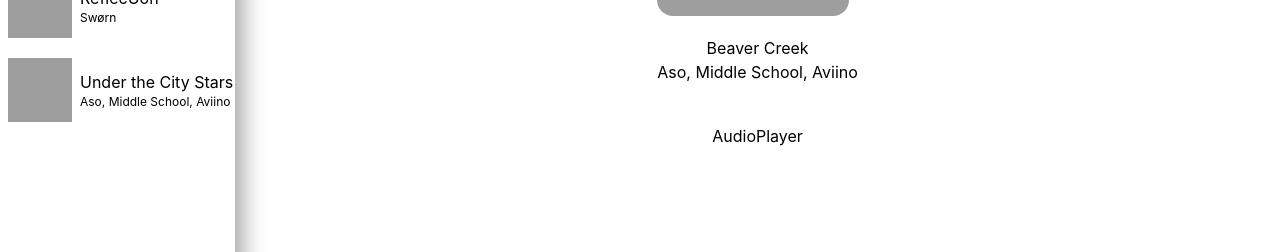
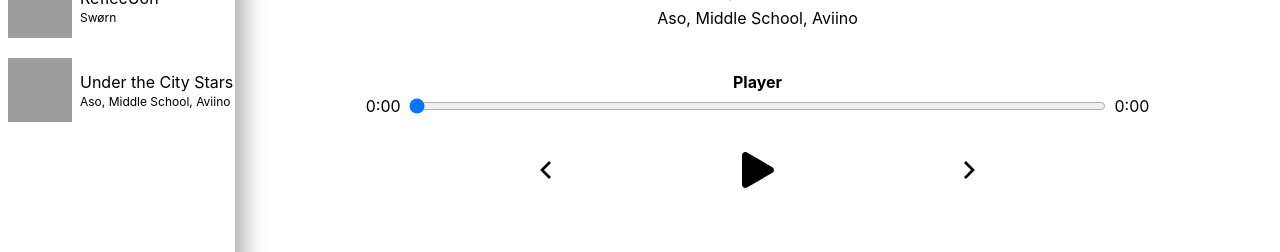
Before and after one commit to Flowwl/Olympe-technical-test, a React (Create React App) app: page / in a window 1280 px wide. Shown: the part 414-666 px from the top of the page. Built offline with nearby package versions, Linux system fonts and the light colour scheme; grey boxes are pictures that could not be loaded.

Commit message:
use previous components in audioPlayer

```diff
--- a/src/components/molecules/AudioPlayer.tsx
+++ b/src/components/molecules/AudioPlayer.tsx
@@ -1,16 +1,26 @@
 import * as React from 'react';
 import { FC } from 'react';
 import cx from "classnames";
+import AudioSlider from "./AudioSlider";
+import { useAudioPlayerContext } from "../../modules/songs";
+import AudioToolBar from "./AudioToolBar";
 
 interface AudioPlayerProps {
     className?: string;
 }
 
 const AudioPlayer: FC<AudioPlayerProps> = ({ className }) => {
+    const { changeCurrentTime, songCurrentTime, songDuration } = useAudioPlayerContext();
 
     return (
-        <div className={cx(className)}>
-            <p>AudioPlayer</p>
+        <div className={cx("w-full", className)} data-testid="audio-player">
+            <p className="font-bold">Player</p>
+            <AudioSlider
+                currentDuration={songCurrentTime}
+                songTotalDuration={songDuration}
+                onDurationChange={changeCurrentTime}
+            />
+            <AudioToolBar className="mt-5"/>
         </div>
     );
 };
```
Also changed, not shown: 1 other file (tests, documents, lock files or other folders).
